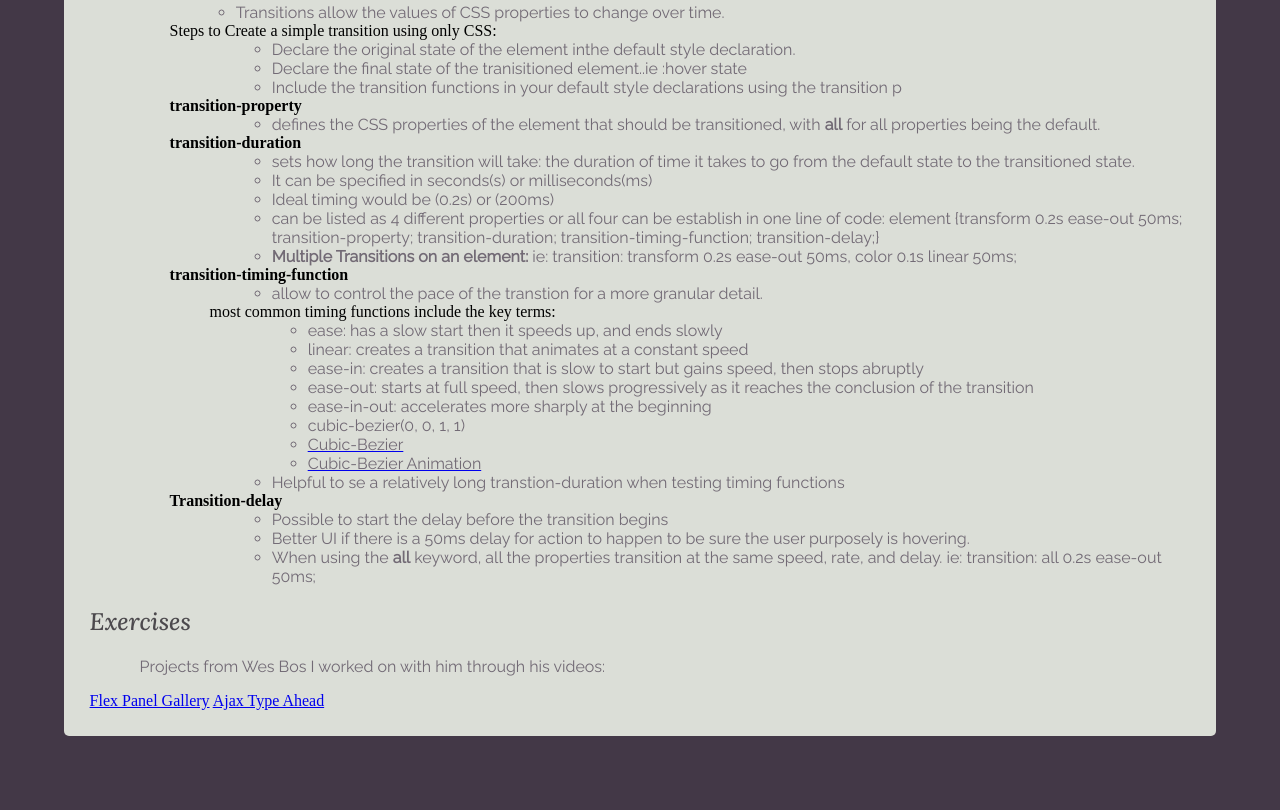
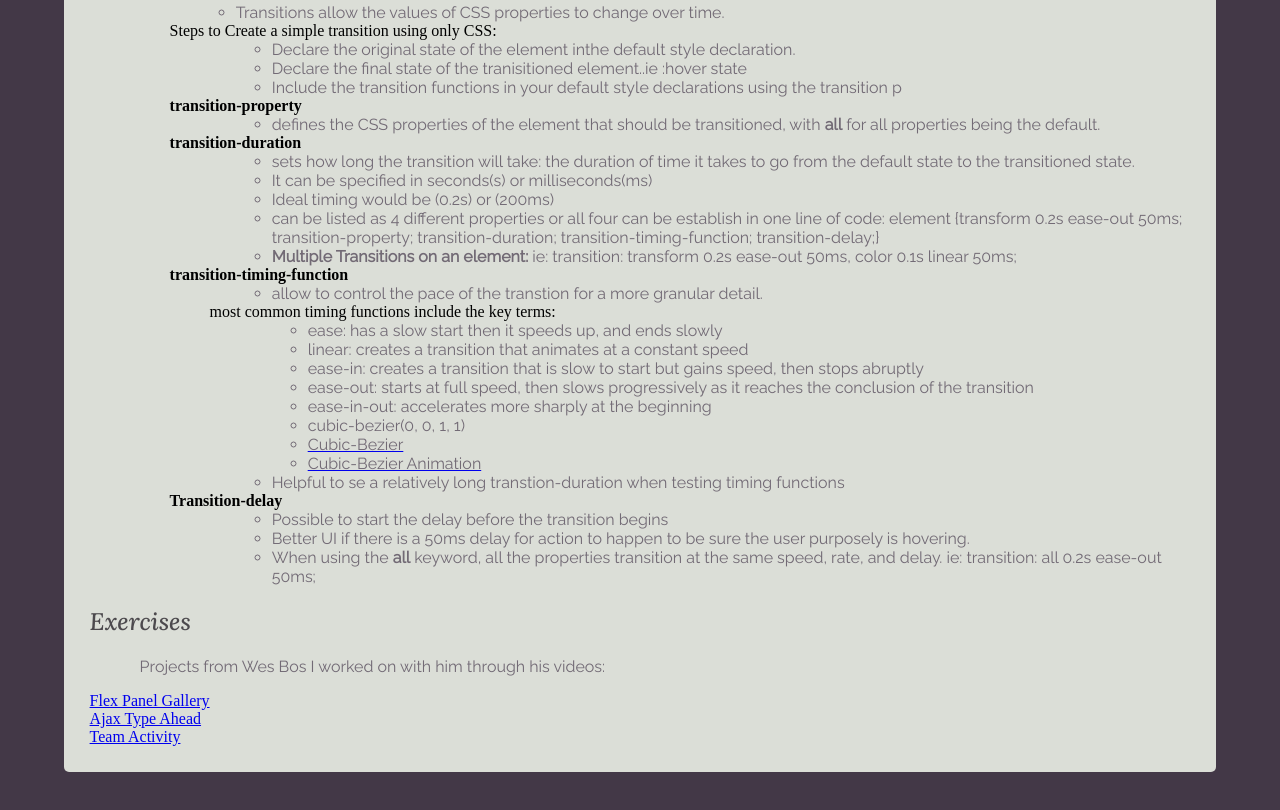
Before and after one commit to shonrob/wdd330, a plain HTML site: page week8/index.html in a window 1280 px wide. Shown: the part 767-1577 px from the top of the page. Drawn offline with Linux system fonts and the light colour scheme; files whose address does not match are found by name.

Commit message:
update week 8 exercise notes

```diff
--- a/week8/index.html
+++ b/week8/index.html
@@ -76,8 +76,9 @@
     </ul>
     <h2>Exercises</h2>
     <p>Projects from Wes Bos I worked on with him through his videos:</p>
-    <a href="../flexPanelGallery/index.html">Flex Panel Gallery</a>
-    <a href="../AjaxTypeAhead/index.html">Ajax Type Ahead</a>
+    <a href="../flexPanelGallery/index.html">Flex Panel Gallery</a><br>
+    <a href="../AjaxTypeAhead/index.html">Ajax Type Ahead</a><br>
+    <a href="teamActivity/index.html">Team Activity</a>
 
 </body>
 <script src = "main.js">
```
Also changed, not shown: week8/teamActivity/index.html (+1 -1 lines), week8/teamActivity/style.css (+4 -3 lines).
